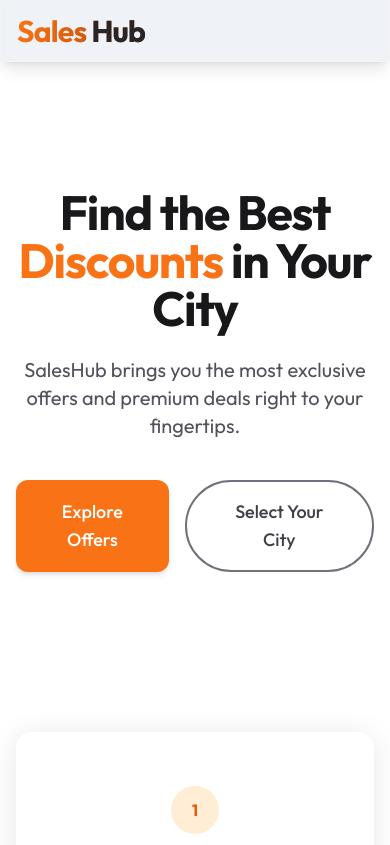
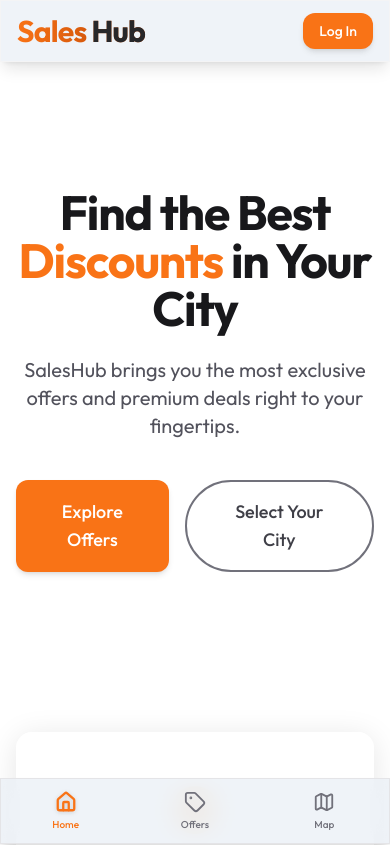
Before and after one commit to SYlence23/SalesHub, a React (Vite) app in the folder frontend-core/: page / in a window 390 px wide. Shown: the top 845 px of the page. Built offline with nearby package versions, Linux system fonts and the light colour scheme.

Commit message:
Antigravity: added navbar for mobile phones

```diff
--- a/frontend-core/src/components/Navbar/Navbar.tsx
+++ b/frontend-core/src/components/Navbar/Navbar.tsx
@@ -1,35 +1,37 @@
-import { Link } from 'react-router-dom';
+import { Link, useLocation } from 'react-router-dom';
+import { Home, Tag, Map as MapIcon } from 'lucide-react';
 
 export default function Navbar() {
+    const location = useLocation();
 
     const navLinks = [
         {
             name: "Home",
             path: "/",
-            icon: null
+            icon: Home
         },
         {
             name: "Offers",
             path: "/offers",
-            icon: null
+            icon: Tag
         },
         {
             name: "Map",
             path: "/map",
-            icon: null
+            icon: MapIcon
         }
-    ]
+    ];
 
     return (
-        <header className="fixed top-0 left-0 right-0 z-50 glass ">
-            <div className="mx-auto px-4  sm:px-6 lg:px-8 ">
+        <>
+            <header className="fixed top-0 left-0 right-0 z-50 glass">
+                <div className="mx-auto px-4 sm:px-6 lg:px-8">
                     <div className="justify-between flex grow h-15">
 
                         {/* Logo */}
-                    <div className="shrink-0  flex  items-center">
+                        <div className="shrink-0 flex items-center">
                             <Link to="/" className="flex items-center gap-2 group">
-
-                            <span className="font-bold  text-3xl tracking-tight animated-gradient">
+                                <span className="font-bold text-3xl tracking-tight animated-gradient">
                                     Sales <span className="text-zinc-800 dark:text-zinc-300">Hub</span>
                                 </span>
                             </Link>
@@ -38,36 +40,48 @@ export default function Navbar() {
                         <div className="flex items-center gap-6">
                             <nav className="flex items-center">
                                 {/* Center Navigation - Desktop */}
-                            <div className="hidden md:flex items-center gap-4">
+                                <div className="hidden sm:flex items-center gap-4">
                                     {navLinks.map((link) => {
+                                        const isActive = location.pathname === link.path;
                                         return (
-                                        <Link key={link.name} to={link.path} className="nav-button">
+                                            <Link key={link.name} to={link.path} className={`nav-button ${isActive ? 'text-primary-500 dark:text-primary-400' : ''}`}>
                                                 {link.name}
                                             </Link>
                                         );
                                     })}
                                 </div>
                             </nav>
-
-                        {/* <span className="text-zinc-600 dark:text-zinc-300 text-2xl select-none">|</span> */}
-
-
                         </div>
 
                         {/* Right actions */}
-                    <div className="flex  items-center gap-3">
-                        <button className="hidden sm:flex btn-primary text-sm">
+                        <div className="flex items-center gap-3">
+                            <button className="flex btn-primary text-sm px-4 py-2">
                                 Log In
                             </button>
-                        <button className="hidden sm:flex btn-secondary text-sm">
+                            <button className="hidden sm:flex btn-secondary text-sm px-4 py-2">
                                 Sign Up
                             </button>
                         </div>
 
-
                     </div>
-
                 </div>
             </header>
+
+            {/* Bottom Navigation - Mobile */}
+            <nav className="sm:hidden fixed bottom-0 left-0 right-0 z-50 glass border-t border-zinc-200 dark:border-white/10 pb-[env(safe-area-inset-bottom)]">
+                <div className="flex justify-around items-center h-16">
+                    {navLinks.map((link) => {
+                        const Icon = link.icon;
+                        const isActive = location.pathname === link.path;
+                        return (
+                            <Link key={link.name} to={link.path} className={`flex flex-col items-center justify-center w-full h-full gap-1 transition-colors ${isActive ? 'text-primary-500' : 'text-zinc-500 hover:text-zinc-700 dark:text-zinc-400 dark:hover:text-zinc-200'}`}>
+                                <Icon size={22} strokeWidth={isActive ? 2.5 : 2} className={isActive ? 'drop-shadow-sm' : ''} />
+                                <span className={`text-[10px] font-medium ${isActive ? 'font-bold' : ''}`}>{link.name}</span>
+                            </Link>
+                        );
+                    })}
+                </div>
+            </nav>
+        </>
     );
 }
```
Lines whose indentation alone changed are shown as unchanged.
